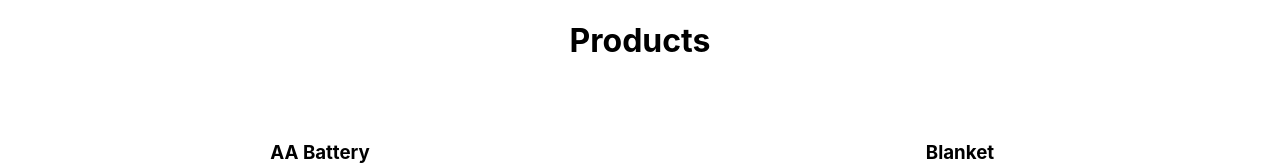
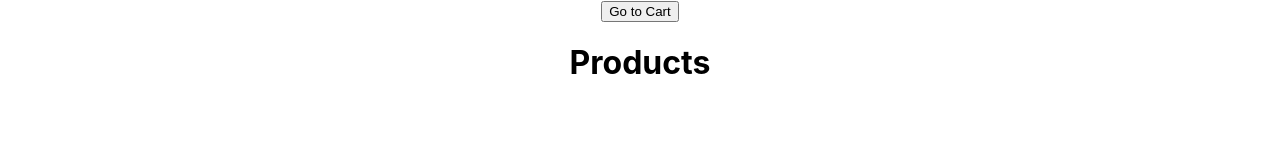
Before and after one commit to Tharindu961/React-Shopping_Cart, a React (Create React App) app: page / in a window 1280 px wide. Shown: the top 165 px of the page. Built offline with nearby package versions, Linux system fonts and the light colour scheme.

Commit message:
Added a button

```diff
--- a/src/App.js
+++ b/src/App.js
@@ -21,10 +21,13 @@ function App() {
 
     const addToCart = (product) => {
       setCart({...cart, product});
-    }
+    };
 
   return (
     <div className="App">
+      <header>
+        <button>Go to Cart</button>
+      </header>
       <h1>Products</h1>
       <div className="products">
       {
```
